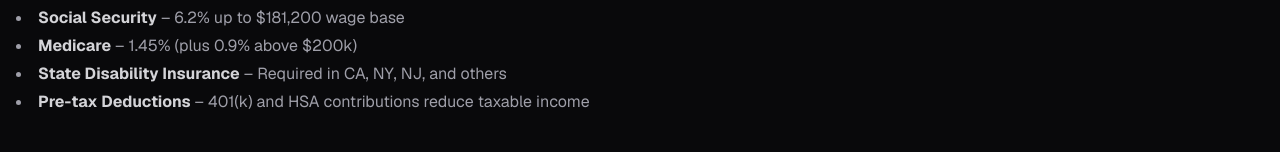
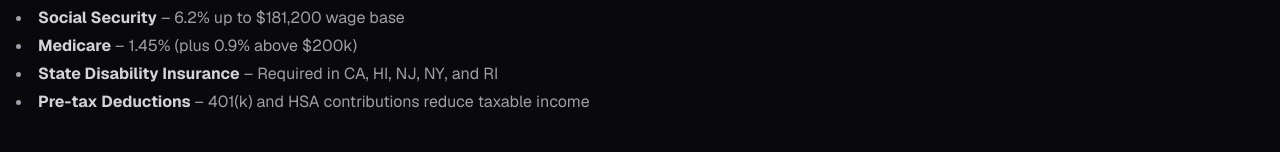
Before and after one commit to cctdaniel/take-home-pay, a Next.js app: page / in a window 1280 px wide. Shown: the part 1349-1501 px from the top of the page. Built offline with nearby package versions, Linux system fonts and the light colour scheme.

Commit message:
fix: update State Disability Insurance states to include HI and RI

```diff
--- a/app/page.tsx
+++ b/app/page.tsx
@@ -41,7 +41,7 @@ export default function Home() {
               <li><strong className="text-zinc-300">State Income Tax</strong> – Varies by state (0% to 13.3%)</li>
               <li><strong className="text-zinc-300">Social Security</strong> – 6.2% up to ${new Intl.NumberFormat().format(181200)} wage base</li>
               <li><strong className="text-zinc-300">Medicare</strong> – 1.45% (plus 0.9% above $200k)</li>
-              <li><strong className="text-zinc-300">State Disability Insurance</strong> – Required in CA, NY, NJ, and others</li>
+              <li><strong className="text-zinc-300">State Disability Insurance</strong> – Required in CA, HI, NJ, NY, and RI</li>
               <li><strong className="text-zinc-300">Pre-tax Deductions</strong> – 401(k) and HSA contributions reduce taxable income</li>
             </ul>
           </div>
```
